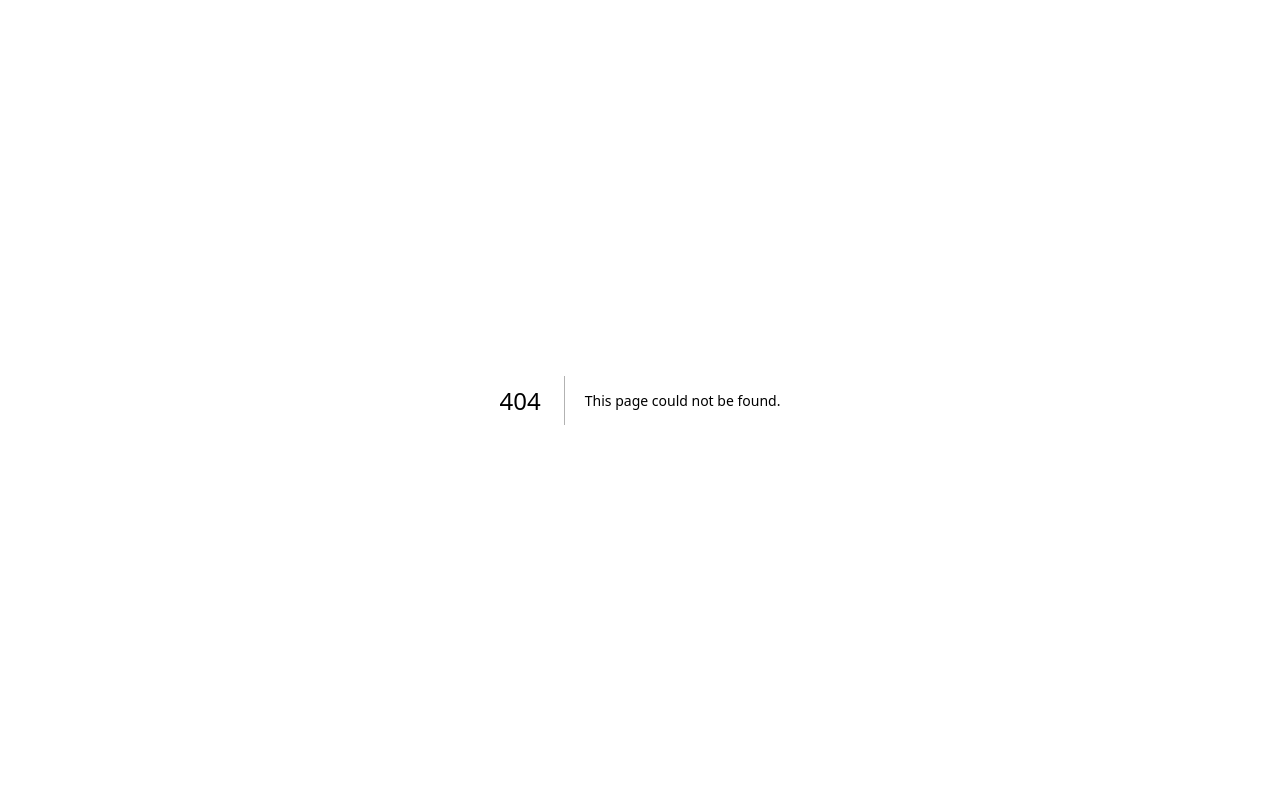
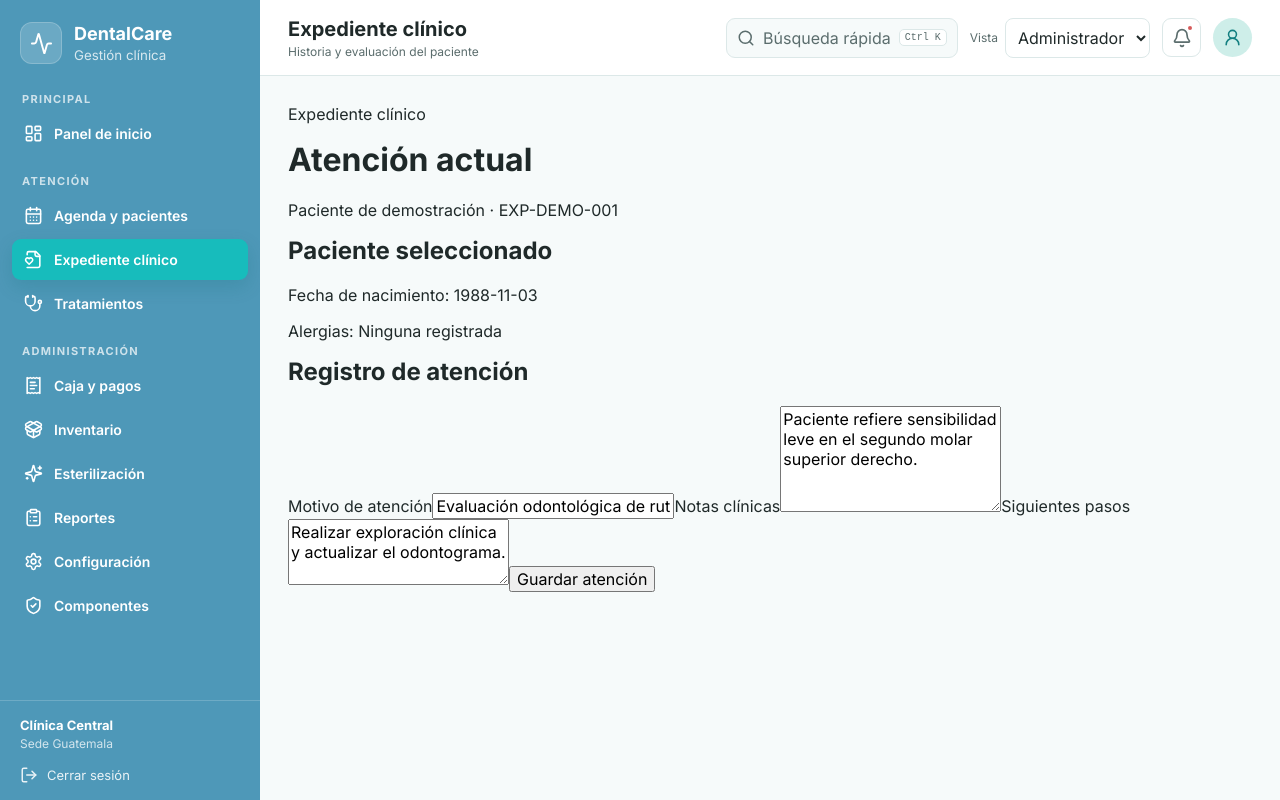
Before and after one commit to PabloMauricio55/dentalcare-web, a Next.js app: page /expediente/1 in a window 1280 px wide. Before the commit this address had no page. Built offline with nearby package versions, Linux system fonts and the light colour scheme.

Commit message:
feat(clinical-records): implementa vista de Atencion actual con paciente ficticio y validacion simulada
Issue #6: agrega ClinicalRecordProvider, hook useClinicalRecord, servicio mock y esquema de validacion para la vista de Atencion actual.

```diff
--- /dev/null
+++ b/src/app/(private)/expediente/[patientId]/layout.tsx
@@ -0,0 +1,20 @@
+import type { ReactNode } from 'react';
+import { ClinicalRecordProvider } from '@/modules/clinical-records/components/ClinicalRecordProvider';
+
+type ClinicalRecordLayoutProps = {
+  children: ReactNode;
+  params: Promise<{ patientId: string }>;
+};
+
+export default async function ClinicalRecordLayout({
+  children,
+  params,
+}: ClinicalRecordLayoutProps) {
+  const { patientId } = await params;
+
+  return (
+    <ClinicalRecordProvider patientId={patientId}>
+      {children}
+    </ClinicalRecordProvider>
+  );
+}
--- /dev/null
+++ b/src/app/(private)/expediente/[patientId]/page.tsx
@@ -0,0 +1,5 @@
+import { CurrentAttentionView } from '@/modules/clinical-records/components/CurrentAttentionView';
+
+export default function ClinicalRecordPage() {
+  return <CurrentAttentionView />;
+}
--- /dev/null
+++ b/src/modules/clinical-records/components/ClinicalRecordProvider.tsx
@@ -0,0 +1,59 @@
+'use client';
+
+import { useState, type ReactNode } from 'react';
+import { ClinicalRecordContext } from '@/modules/clinical-records/hooks/useClinicalRecord';
+import {
+  getMockCurrentAttention,
+  getMockPatient,
+} from '@/modules/clinical-records/services/clinical-record.service';
+import type {
+  ClinicalRecordFeedback,
+  CurrentAttention,
+} from '@/modules/clinical-records/types/clinical-record-session.type';
+import { validateCurrentAttention } from '@/modules/clinical-records/validation/current-attention.schema';
+
+type ClinicalRecordProviderProps = {
+  patientId: string;
+  children: ReactNode;
+};
+
+export function ClinicalRecordProvider({
+  patientId,
+  children,
+}: ClinicalRecordProviderProps) {
+  const [attention, setAttention] = useState<CurrentAttention>(
+    getMockCurrentAttention,
+  );
+  const [feedback, setFeedback] = useState<ClinicalRecordFeedback | null>(null);
+  const patient = getMockPatient(patientId);
+
+  function updateAttention(changes: Partial<CurrentAttention>) {
+    setAttention((currentAttention) => ({ ...currentAttention, ...changes }));
+    setFeedback(null);
+  }
+
+  function saveAttention() {
+    const errors = validateCurrentAttention(attention);
+
+    if (Object.keys(errors).length > 0) {
+      setFeedback({
+        type: 'error',
+        message: 'Revisa los campos obligatorios antes de guardar.',
+      });
+      return;
+    }
+
+    setFeedback({
+      type: 'success',
+      message: 'La atención actual se guardó correctamente (simulación).',
+    });
+  }
+
+  return (
+    <ClinicalRecordContext.Provider
+      value={{ patient, attention, feedback, updateAttention, saveAttention }}
+    >
+      {children}
+    </ClinicalRecordContext.Provider>
+  );
+}
--- /dev/null
+++ b/src/modules/clinical-records/components/CurrentAttentionView.tsx
@@ -0,0 +1,67 @@
+'use client';
+
+import { useClinicalRecord } from '@/modules/clinical-records/hooks/useClinicalRecord';
+
+export function CurrentAttentionView() {
+  const { patient, attention, feedback, updateAttention, saveAttention } =
+    useClinicalRecord();
+
+  return (
+    <main>
+      <header>
+        <p>Expediente clínico</p>
+        <h1>Atención actual</h1>
+        <p>{patient.fullName} · {patient.recordNumber}</p>
+      </header>
+
+      <section aria-labelledby="patient-summary-title">
+        <h2 id="patient-summary-title">Paciente seleccionado</h2>
+        <p>Fecha de nacimiento: {patient.birthDate}</p>
+        <p>
+          Alergias:{' '}
+          {patient.allergies.length > 0 ? patient.allergies.join(', ') : 'Ninguna registrada'}
+        </p>
+      </section>
+
+      <form
+        onSubmit={(event) => {
+          event.preventDefault();
+          saveAttention();
+        }}
+      >
+        <h2>Registro de atención</h2>
+        <label htmlFor="attention-reason">Motivo de atención</label>
+        <input
+          id="attention-reason"
+          value={attention.reason}
+          onChange={(event) => updateAttention({ reason: event.target.value })}
+          required
+        />
+
+        <label htmlFor="attention-notes">Notas clínicas</label>
+        <textarea
+          id="attention-notes"
+          value={attention.notes}
+          onChange={(event) => updateAttention({ notes: event.target.value })}
+          required
+          rows={5}
+        />
+
+        <label htmlFor="attention-next-steps">Siguientes pasos</label>
+        <textarea
+          id="attention-next-steps"
+          value={attention.nextSteps}
+          onChange={(event) => updateAttention({ nextSteps: event.target.value })}
+          rows={3}
+        />
+
+        <button type="submit">Guardar atención</button>
+        {feedback && (
+          <p role="status" aria-live="polite">
+            {feedback.message}
+          </p>
+        )}
+      </form>
+    </main>
+  );
+}
--- /dev/null
+++ b/src/modules/clinical-records/hooks/useClinicalRecord.ts
@@ -0,0 +1,30 @@
+'use client';
+
+import { createContext, useContext } from 'react';
+import type {
+  ClinicalRecordFeedback,
+  CurrentAttention,
+  PatientSummary,
+} from '@/modules/clinical-records/types/clinical-record-session.type';
+
+export type ClinicalRecordContextValue = {
+  patient: PatientSummary;
+  attention: CurrentAttention;
+  feedback: ClinicalRecordFeedback | null;
+  updateAttention: (changes: Partial<CurrentAttention>) => void;
+  saveAttention: () => void;
+};
+
+export const ClinicalRecordContext = createContext<
+  ClinicalRecordContextValue | undefined
+>(undefined);
+
+export function useClinicalRecord(): ClinicalRecordContextValue {
+  const context = useContext(ClinicalRecordContext);
+
+  if (!context) {
+    throw new Error('useClinicalRecord debe usarse dentro de ClinicalRecordProvider.');
+  }
+
+  return context;
+}
--- /dev/null
+++ b/src/modules/clinical-records/services/clinical-record.service.ts
@@ -0,0 +1,36 @@
+import type {
+  CurrentAttention,
+  PatientSummary,
+} from '@/modules/clinical-records/types/clinical-record-session.type';
+
+const mockPatients: Record<string, PatientSummary> = {
+  'patient-001': {
+    id: 'patient-001',
+    fullName: 'Mariana López Hernández',
+    birthDate: '1991-04-18',
+    recordNumber: 'EXP-2026-001',
+    allergies: ['Penicilina'],
+  },
+};
+
+const defaultPatient: PatientSummary = {
+  id: 'patient-demo',
+  fullName: 'Paciente de demostración',
+  birthDate: '1988-11-03',
+  recordNumber: 'EXP-DEMO-001',
+  allergies: [],
+};
+
+const defaultAttention: CurrentAttention = {
+  reason: 'Evaluación odontológica de rutina',
+  notes: 'Paciente refiere sensibilidad leve en el segundo molar superior derecho.',
+  nextSteps: 'Realizar exploración clínica y actualizar el odontograma.',
+};
+
+export function getMockPatient(patientId: string): PatientSummary {
+  return mockPatients[patientId] ?? { ...defaultPatient, id: patientId };
+}
+
+export function getMockCurrentAttention(): CurrentAttention {
+  return { ...defaultAttention };
+}
--- /dev/null
+++ b/src/modules/clinical-records/validation/current-attention.schema.ts
@@ -0,0 +1,19 @@
+import type { CurrentAttention } from '@/modules/clinical-records/types/clinical-record-session.type';
+
+export type CurrentAttentionErrors = Partial<Record<keyof CurrentAttention, string>>;
+
+export function validateCurrentAttention(
+  attention: CurrentAttention,
+): CurrentAttentionErrors {
+  const errors: CurrentAttentionErrors = {};
+
+  if (!attention.reason.trim()) {
+    errors.reason = 'Indica el motivo de la atención.';
+  }
+
+  if (!attention.notes.trim()) {
+    errors.notes = 'Registra las notas de la atención.';
+  }
+
+  return errors;
+}
```
Also changed, not shown: src/modules/clinical-records/types/clinical-record-session.type.ts (added, +18 -0 lines).
